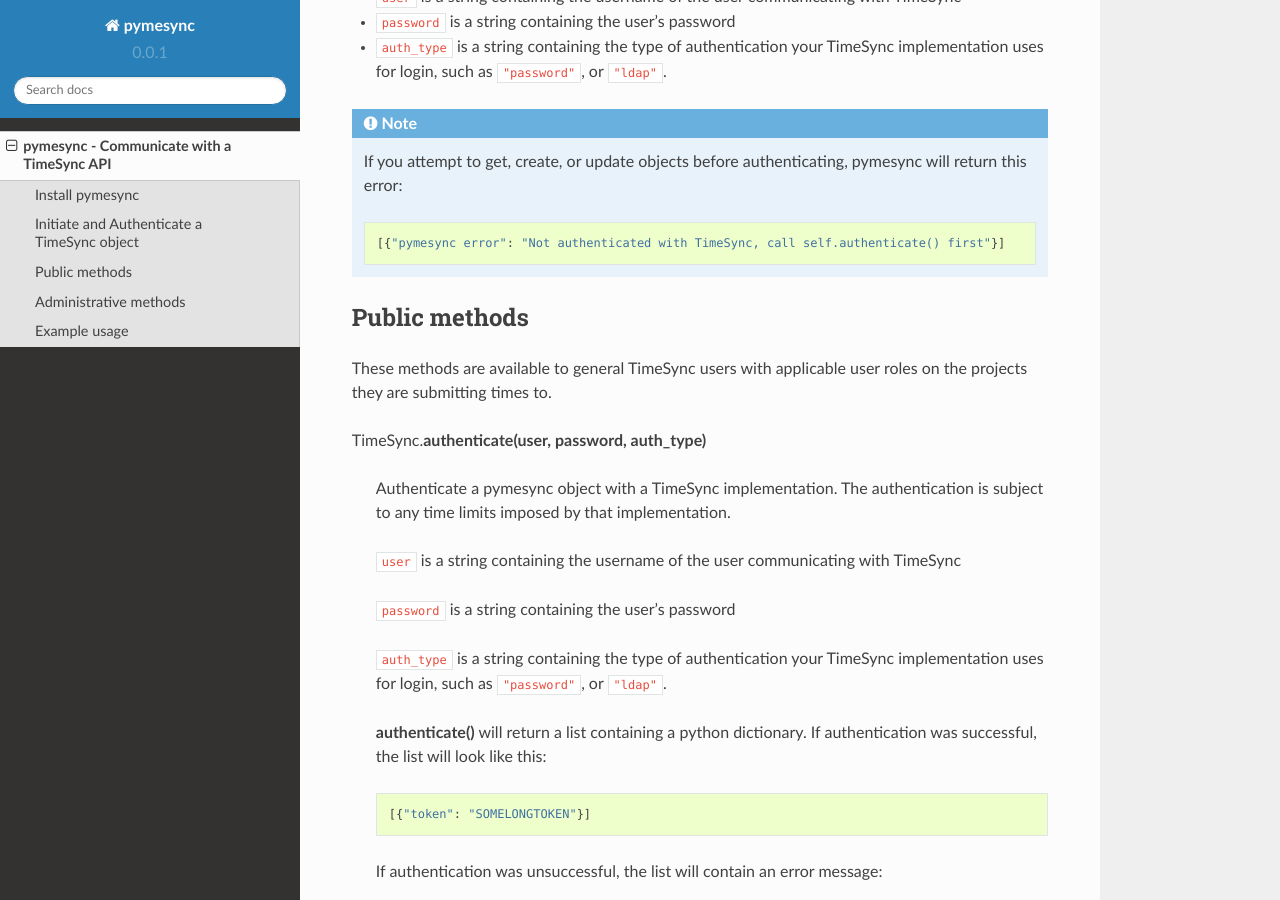
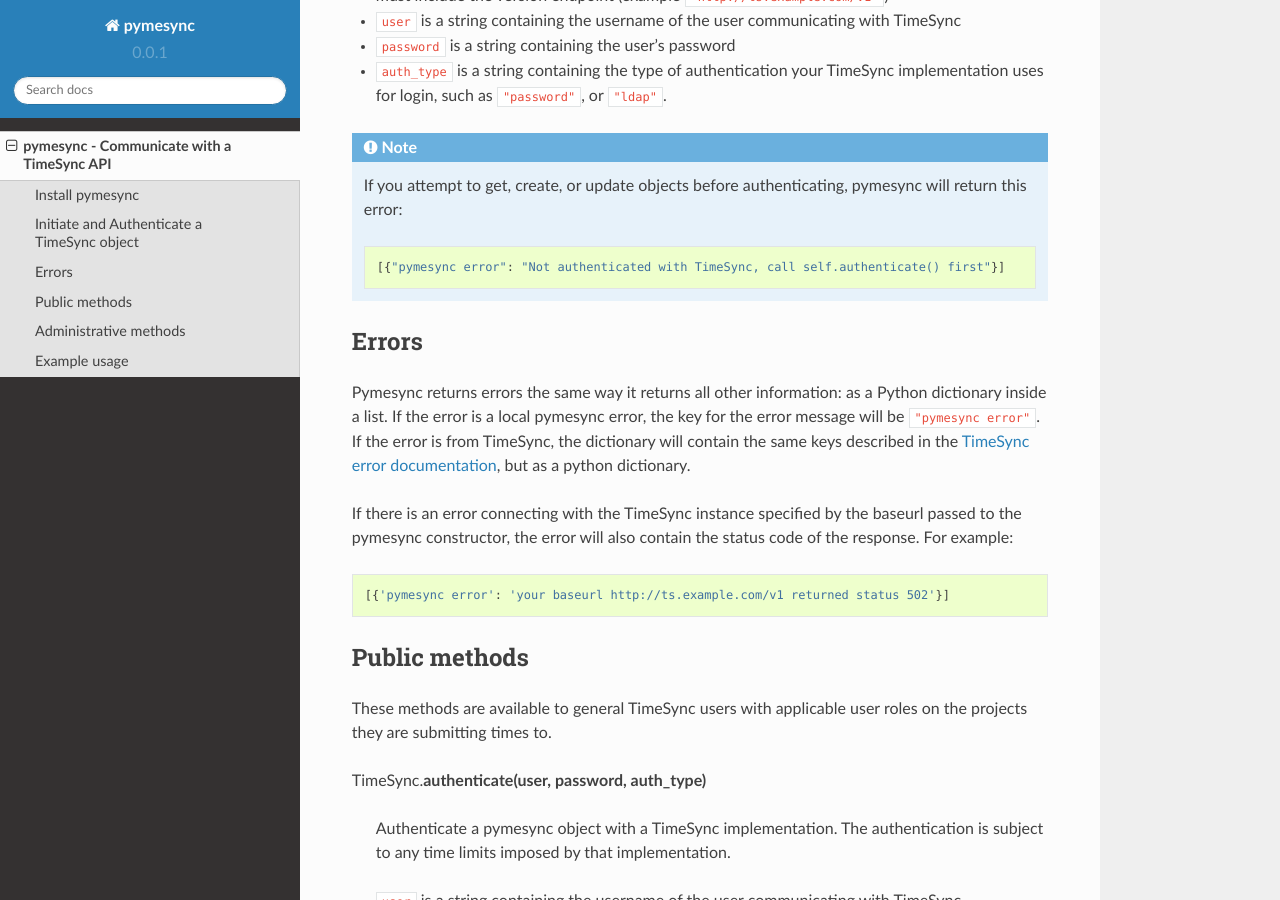
Before and after one commit to osuosl/pymesync, a Sphinx documentation site: the page built from docs/source/usage.rst, in a window 1280 px wide and 900 px high, scrolled down 1812 px. Built offline with Sphinx 7.4.7 and the Read the Docs theme 2.0.0, drawn with Linux system fonts in a browser that asks for light colours.

Commit message:
Add docs about errors

```diff
--- a/docs/source/usage.rst
+++ b/docs/source/usage.rst
@@ -93,6 +93,25 @@
   .. code-block:: python
 
     [{"pymesync error": "Not authenticated with TimeSync, call self.authenticate() first"}]
+
+Errors
+------
+
+Pymesync returns errors the same way it returns all other information: as a
+Python dictionary inside a list. If the error is a local pymesync error, the
+key for the error message will be ``"pymesync error"``. If the error is from
+TimeSync, the dictionary will contain the same keys described in the
+`TimeSync error documentation`_, but as a python dictionary.
+
+If there is an error connecting with the TimeSync instance specified by the
+baseurl passed to the pymesync constructor, the error will also contain the
+status code of the response. For example:
+
+.. code-block:: python
+
+    [{'pymesync error': 'your baseurl http://ts.example.com/v1 returned status 502'}]
+
+.. _TimeSync error documentation: http://timesync.readthedocs.org/en/latest/draft_errors.html
 
 Public methods
 --------------
```
